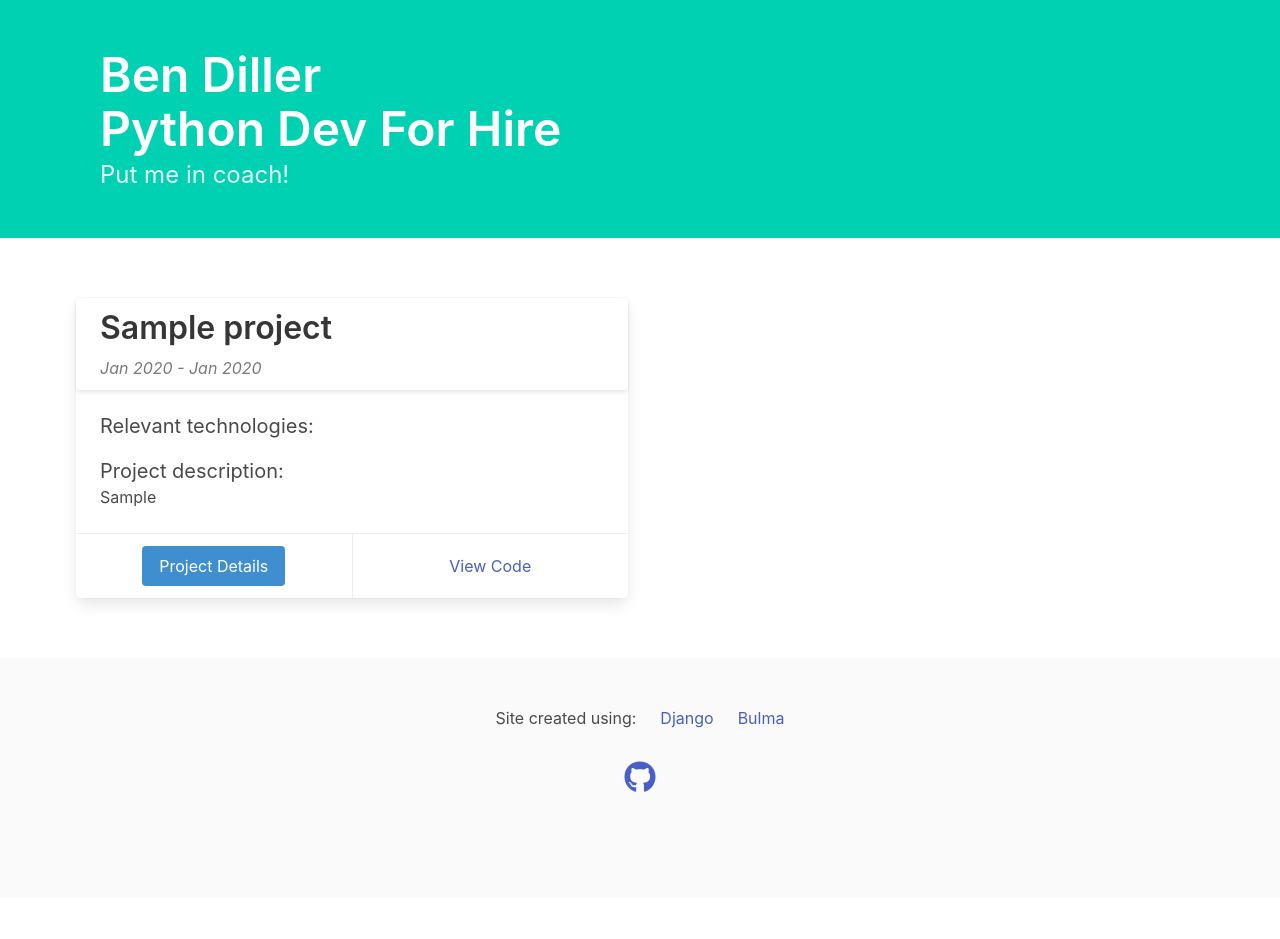
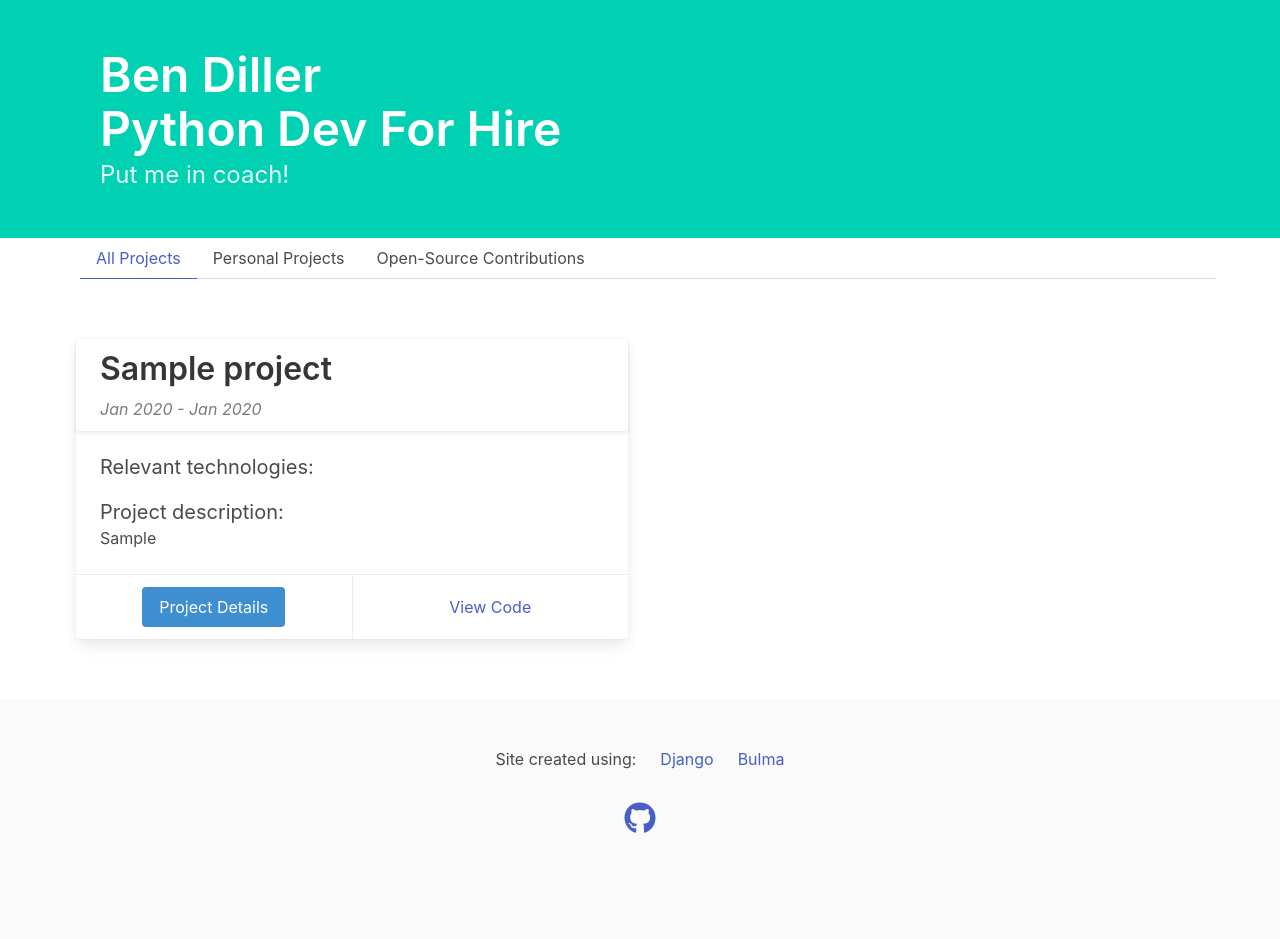
Before and after one commit to bendiller/portfolio, a Django app: page / in a window 1280 px wide. Before the commit the page ends 792 px from the top, so only its background shows below. Run offline with Django 3.2, Linux system fonts and the light colour scheme; tables that the repository leaves empty hold one stand-in row (values such as "Sample post"); some libraries are stand-ins or nearby versions.

Commit message:
Implement initial tabs menu for visibility selection by project type

```diff
--- /dev/null
+++ b/brd_site/portfolio/static/portfolio/tabs.js
@@ -0,0 +1,37 @@
+var allProj = document.getElementById("all-proj");
+allProj.onclick = function(){
+    console.log("Clicked allProj!");
+    projObjects = document.getElementsByClassName("proj");
+    var i;
+    for (i=0; i<projObjects.length; i++) {
+        projObjects[i].style.display = "block";
+    }
+};
+
+var personalProj = document.getElementById("personal-proj");
+personalProj.onclick = function(){
+    console.log("Clicked personalProj!");
+    persObjects = document.getElementsByClassName("Personal");
+    var i;
+    for (i=0; i<persObjects.length; i++) {
+        persObjects[i].style.display = "block";
+    }
+    openSrcObjects = document.getElementsByClassName("OpenSource");
+    for (i=0; i<openSrcObjects.length; i++) {
+        openSrcObjects[i].style.display = "none";
+    }
+};
+
+var openSourceProj = document.getElementById("open-source-proj");
+openSourceProj.onclick = function(){
+    console.log("Clicked openSourceProj!");
+    var i;
+    for (i=0; i<persObjects.length; i++) {
+        persObjects[i].style.display = "none";
+    }
+    openSrcObjects = document.getElementsByClassName("OpenSource");
+    for (i=0; i<openSrcObjects.length; i++) {
+        openSrcObjects[i].style.display = "block";
+    }
+
+};
--- a/brd_site/portfolio/templates/portfolio/base.html
+++ b/brd_site/portfolio/templates/portfolio/base.html
@@ -18,6 +18,10 @@
       </a>
     </div>
   </section>
+
+  {% if not tag and not project %}
+    {% include "portfolio/tabs.html" %}
+  {% endif %}
 
   {% block breadcrumb %}{%endblock%}
 
@@ -47,6 +51,5 @@
       </div>
     </div>
   </section>
-
 </body>
 </html>
--- a/brd_site/portfolio/templates/portfolio/card.html
+++ b/brd_site/portfolio/templates/portfolio/card.html
@@ -13,9 +13,9 @@
 
 {% if p %}
 {% if detail %}
-<div class="tile is-parent is-9">
+<div class="tile is-parent is-9  {{ p.type }} proj">
 {% else %}
-<div class="tile is-parent is-6">
+<div class="tile is-parent is-6  {{ p.type }} proj">
 {% endif %}
 
   <div class="tile is-child">
--- /dev/null
+++ b/brd_site/portfolio/templates/portfolio/tabs.html
@@ -0,0 +1,13 @@
+{% load static %}
+
+<div class="container">
+<!--  <div class="tabs" style="padding-left: 36px">-->
+  <div class="tabs" style="padding-left: 16px">
+    <ul>
+      <li class="is-active"><a id="all-proj">All Projects</a></li>
+      <li><a id="personal-proj">Personal Projects</a></li>
+      <li><a id="open-source-proj">Open-Source Contributions</a></li>
+    </ul>
+  </div>
+</div>
+<script src="{% static 'portfolio/tabs.js' %}"></script>
```
